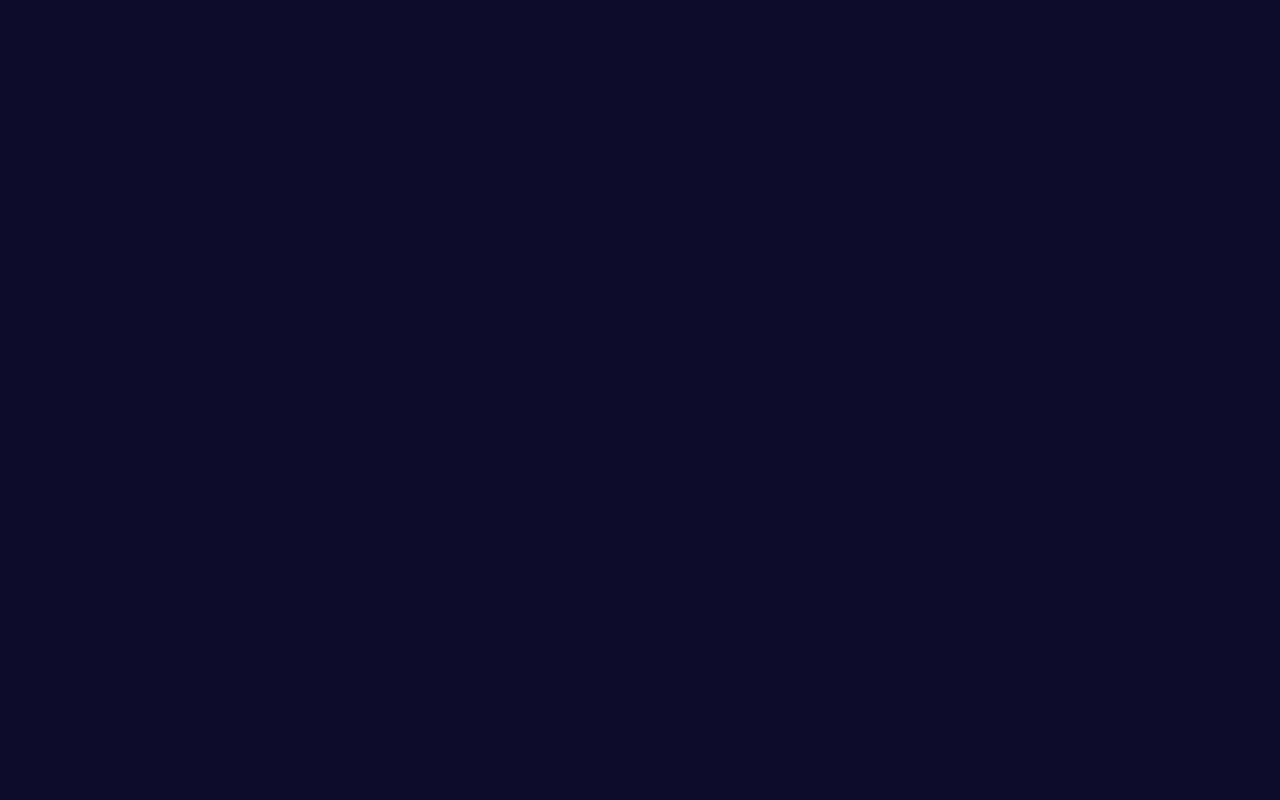
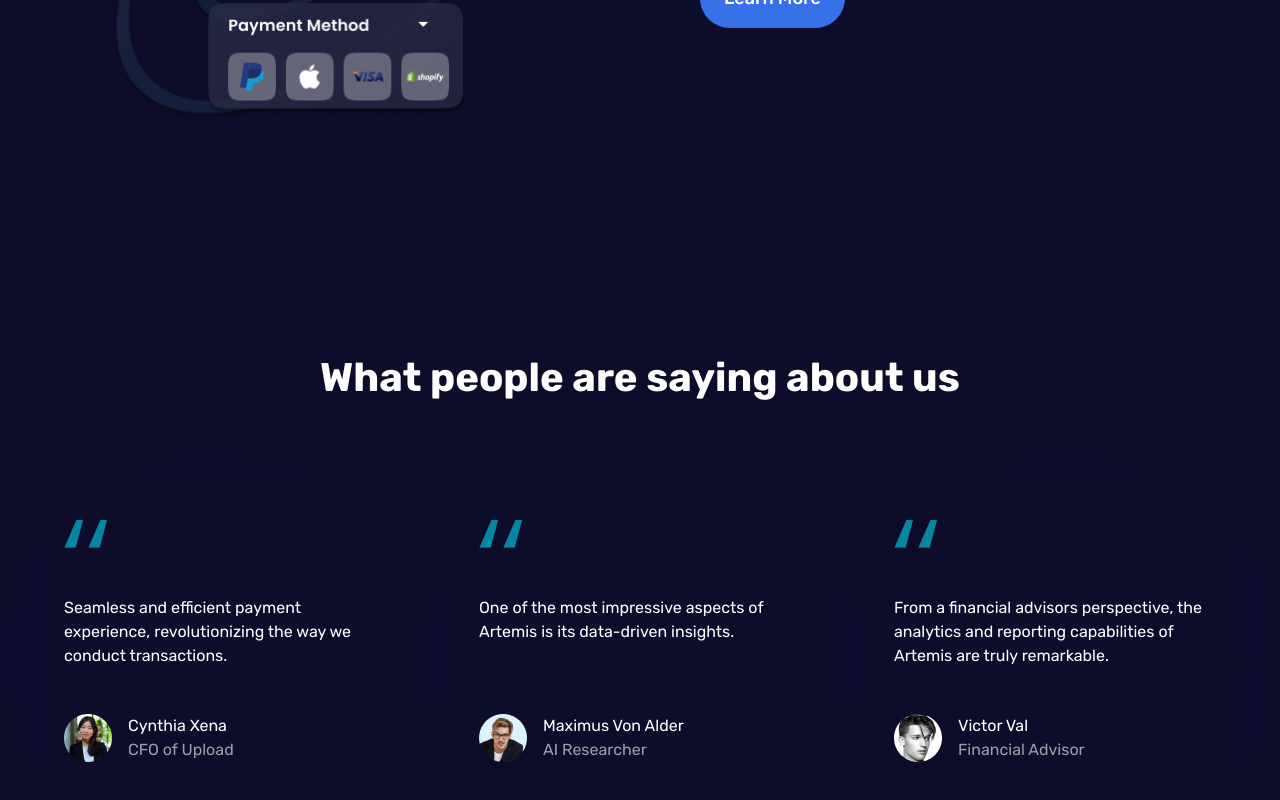
Before and after one commit to milladAyoubi/artemis_payment, a React (Create React App) app in the folder artemis-payment/: page / in a window 1280 px wide. Shown: the part 2030-2830 px from the top of the page. Before the commit the page ends 2002 px from the top, so only its background shows below. Built offline with nearby package versions, Linux system fonts and the light colour scheme; the HTML template or start-up script is replaced by a standard one.

Commit message:
Testimonials Section

```diff
--- a/artemis-payment/src/App.js
+++ b/artemis-payment/src/App.js
@@ -10,7 +10,7 @@ import Hero from './components/Hero';
 import Why from './components/Why';
 import NavMobile from './components/NavMobile';
 import Business from './components/Business';
-
+import Trade from './components/Trade';
 import Stats from './components/Stats';
 
 
@@ -39,6 +39,8 @@ const App = () => {
       <Business/>
       <Why/>
 
+      <Trade/>
+
   </div>
 
 
--- a/artemis-payment/src/components/Business.js
+++ b/artemis-payment/src/components/Business.js
@@ -7,7 +7,7 @@ import sendIcon from '../assets/img/send-icon.svg'
 const Calculate = () => {
   return (
 
-  <section className='mt-24'>
+  <section  className='section lg:pt-[160px]'>
     <div className='container mx-auto'>
     <div className='flex flex-col items-center gap-x-10 lg:flex-row' >
      <div className='max-w-[500px]'>
--- a/artemis-payment/src/components/Trade.js
+++ b/artemis-payment/src/components/Trade.js
@@ -1,14 +1,50 @@
 import React from 'react';
+import { reviews } from '../data';
+
+import quoteImg from '../assets/img/quote-img.png'
+
+import {IoIosArrowForward} from 'react-icons/io'
 
 const Trade = () => {
   return (
 
-  <section>
+  <section className='section lg:pt-[60px]'>
 
     <div className='container mx-auto'>
-      <h2>What people are saying about us</h2>
-      <div>
+      <h2 className='section-title text-center mb-16'>What people are saying about us</h2>
+      <div className='flex flex-col gap-[45px] lg:flex-row' data-aos="fade-up" data-aos-delay="900"data-aos-duration="1200">
+        {reviews.map((item, index)=> {
 
+          const {image, name, position, description} = item;
+          return (
+
+          <div className='w-full rounded full py-12 px-6 shadow-primary cursor-pointer transition duration 300' key={index} >
+
+          <div className='flex flex-col justify-center'>
+           <div>
+            <img src={quoteImg} alt="" />
+           </div>
+            <div className='my-12 h-[70px]'>
+
+              <div>{description}</div>
+            </div>
+
+            <div className='flex flex-row gap-4'>
+              <div>
+                 <img src={image} alt="" />
+              </div>
+              <div>
+                <div>{name}</div>
+                <div className='text-white/60'>{position}</div>
+              </div>
+            </div>
+
+          </div>
+
+          </div>
+
+          );
+        })}
 
       </div>
 
--- a/artemis-payment/src/components/Why.js
+++ b/artemis-payment/src/components/Why.js
@@ -3,7 +3,7 @@ import Image from '../assets/img/why-img.png'
 
 const Why = () => {
   return (
-    <section>
+    <section  className='section lg:pt-[60px]'>
 
       <div className='container mx-auto'>
 
--- a/artemis-payment/src/data.js
+++ b/artemis-payment/src/data.js
@@ -21,17 +21,17 @@ export const navData = [{
     },
 ];
 
-export const Reviews = [{
+export const reviews = [{
         image: cynthiaImg,
         name: 'Cynthia Xena',
         position: 'CFO of Upload',
-        description: 'Seamless and efficient payment experience, revolutionizing the way we conduct transactions. From the moment we implemented Artemis, it effortlessly streamlined our processes.',
+        description: 'Seamless and efficient payment experience, revolutionizing the way we conduct transactions. ',
     },
     {
         image: maximusImg,
         name: 'Maximus Von Alder',
         position: 'AI Researcher',
-        description: 'One of the most impressive aspects of Artemis is its data-driven insights. By analyzing transaction patterns, customer behavior, and market trends, the system empowers businesses with valuable intelligence.',
+        description: 'One of the most impressive aspects of Artemis is its data-driven insights. ',
     },
     {
         image: victorImg,
```
Also changed, not shown: artemis-payment/src/assets/img/quote-img.png (added).
